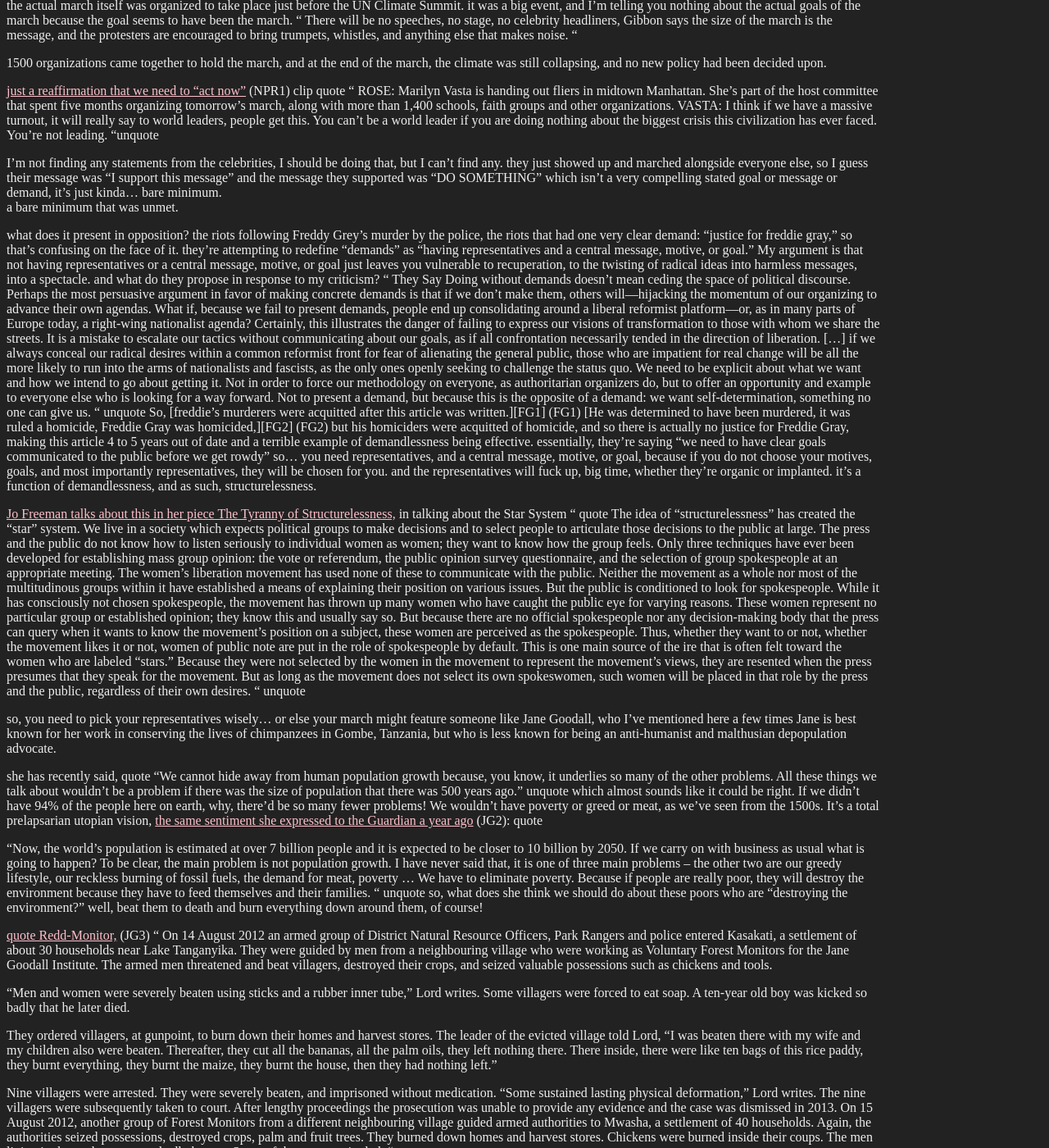
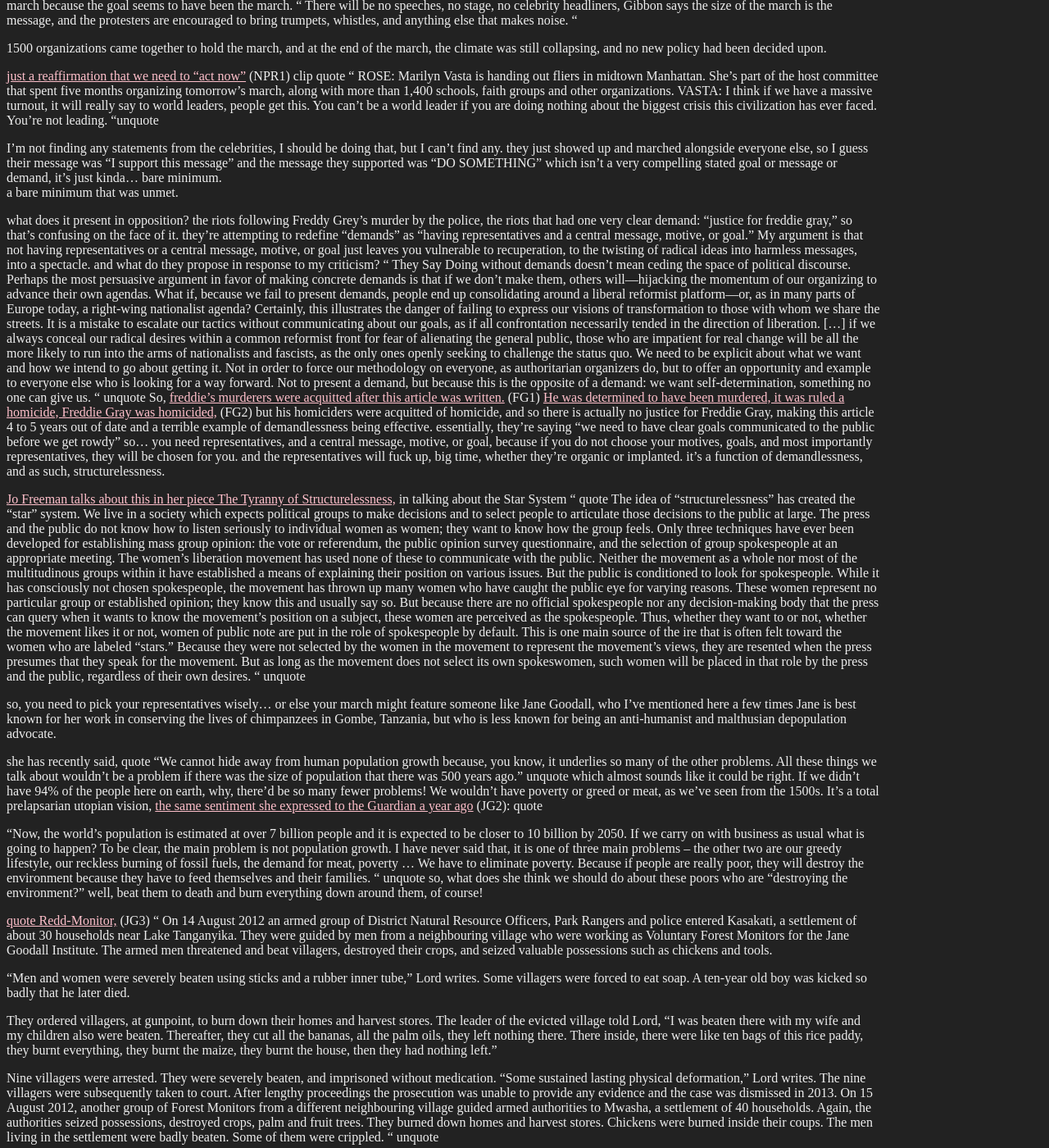
Before and after one commit to madcountess/lockhartblog, a Jekyll site: the page built from _posts/media/2022-01-24-newsouth12.md, in a window 1280 px wide and 1400 px high, scrolled down 1832 px. Shown: the whole window at 82% size. Built offline with Jekyll 4.4.1, drawn with Linux system fonts in a browser that asks for light colours; part of the change alters nothing that is shown; some of the changed text lies outside the part shown.

Commit message:
fix-some-links

```diff
--- a/_posts/media/2022-01-24-newsouth12.md
+++ b/_posts/media/2022-01-24-newsouth12.md
@@ -124,8 +124,10 @@ to a working unity, my friends, solidarity forever. ✊
 [NPR1]: https://www.npr.org/2014/09/20/350083288/organizers-want-u-n-climate-march-to-be-largest-in-history
 
 [GD1]: https://libcom.org/files/The%20Society%20of%20the%20Spectacle%20Annotated%20Edition.pdf
+[GD1: Society of the Spectacle](https://libcom.org/files/The%20Society%20of%20the%20Spectacle%20Annotated%20Edition.pdf)
 
 [JO1]: https://www.jofreeman.com/joreen/tyranny.htm
+[JO1: Structurelessness of Tyranny](https://www.jofreeman.com/joreen/tyranny.htm)
 
 [JG1]: https://populationconnection.org/magazine/december-2021/
 
@@ -140,12 +142,21 @@ to a working unity, my friends, solidarity forever. ✊
 [TB1: Me Too (About The Founder)](https://metoomvmt.org/get-to-know-us/tarana-burke-founder/)
 
 [AM1]: https://twitter.com/Alyssa_Milano/status/919659438700670976
-[AM1: Alyssa Me Too Tweet]()
+[AM1: Alyssa Me Too Tweet](https://archive.ph/SMmZW)
+
 [AM2]: https://deadline.com/2020/04/alyssa-milano-joe-biden-tara-reade-allegations-guest-column-1202921826/
 [AM2: Alyssa Milano Editorial](https://archive.ph/kxFd6)
-[AM3]:
+
+[AM3]: https://www.washingtonpost.com/politics/times-up-report/2021/11/19/362070a0-4876-11ec-95dc-5f2a96e00fa3_story.html
+[AM3: Times Up Supports Cuomo](https://archive.ph/dzTgw)
+
 [AM4]: https://nypost.com/2020/11/28/star-studded-times-up-charities-spent-big-on-salaries-not-victims/
+[AM4: Times Up: Big Salaries, Little Support](https://archive.ph/IoI4J)
+
 [FG1]: https://www.baltimoresun.com/news/crime/bs-md-ci-miller-pretrial-motions-20160727-story.html
+
 [FG1: Freddie Grey Murderers Acquitted](https://archive.ph/6B2hQ)
+
 [FG2]: https://www.nytimes.com/2015/05/02/us/freddie-gray-autopsy-report-given-to-baltimore-prosecutors.html
+
 [FG2: Freddie Grey Homicide Charges](https://archive.ph/F2AN4)
```
